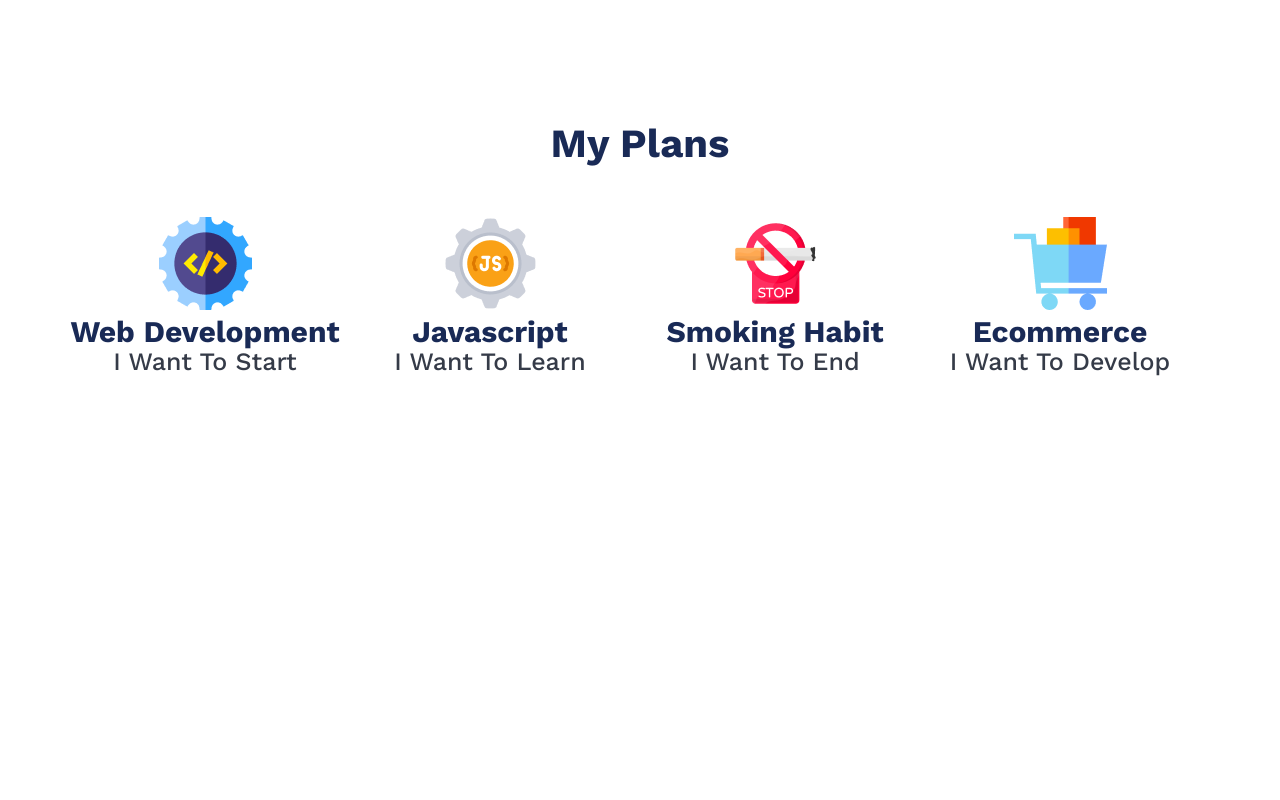
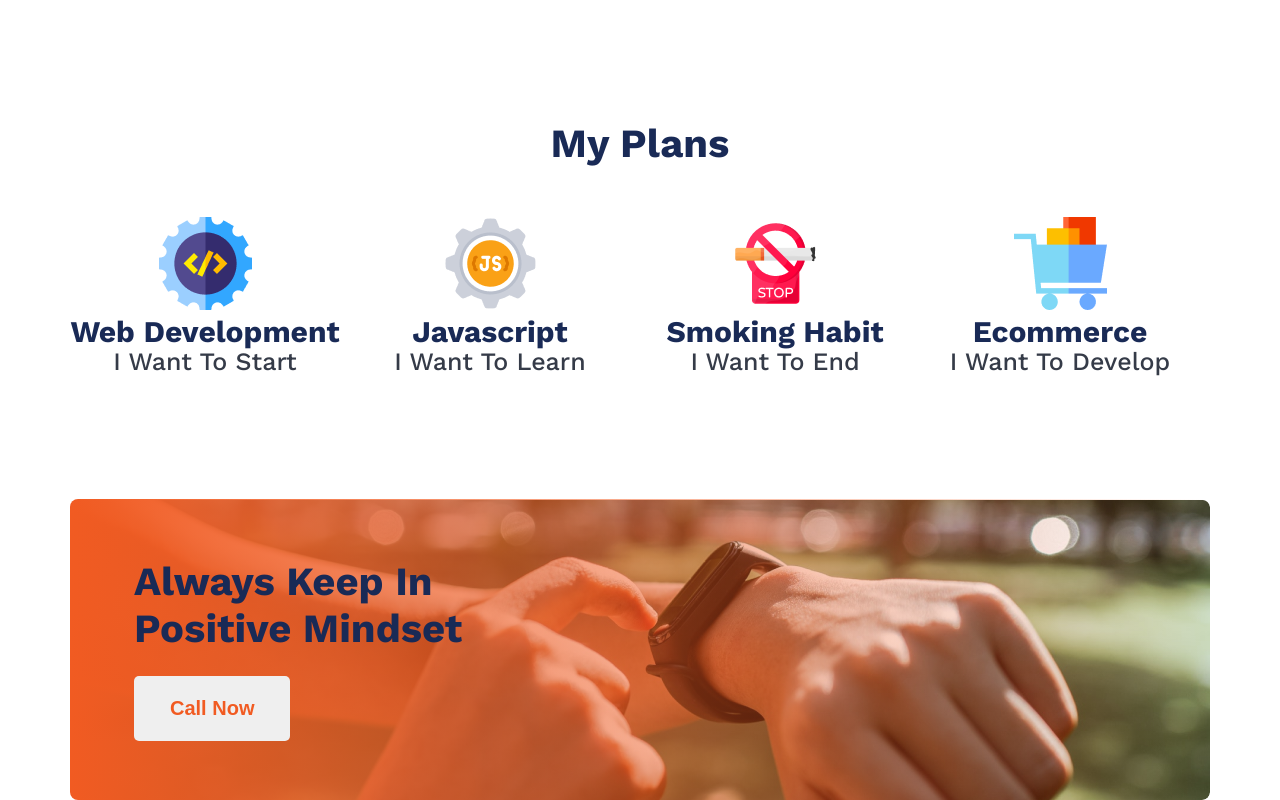
Before and after one commit to raiyan1999j/ph-project-02, a plain HTML site: page index.html in a window 1280 px wide. Shown: the part 1670-2470 px from the top of the page. Before the commit the page ends 2046 px from the top, so only its background shows below. Drawn offline with nearby package versions, Linux system fonts and the light colour scheme.

Commit message:
cotactArea added

```diff
--- a/index.html
+++ b/index.html
@@ -125,6 +125,16 @@
             </div>
         </section>
         <!-- skillArea-finish -->
+        <!-- contactArea-start -->
+        <section class="contactArea">
+            <div class="row">
+                <h2>always keep in positive mindset</h2>
+                <button class="btn">
+                    call now
+                </button>
+            </div>
+        </section>
+        <!-- contactArea-finish -->
     </main>
     <!-- mainArea-finish -->
     <!-- footerArea-start -->
--- a/style/style.css
+++ b/style/style.css
@@ -23,6 +23,7 @@ body{
     border:none;
     border-radius: 5px;
     transition:ease-in 0.3s;
+    text-transform: capitalize;
 }
 .row{
     width:1140px;
@@ -129,3 +130,23 @@ ul{
 .skillArea .skillBox div h3{
     margin:24p 0 10px 0;
 }
+/* ========== */
+/* contactArea */
+/* ========== */
+.contactArea .row{
+    padding:59px 0 59px 64px;
+    border-radius: 8px;
+    background: linear-gradient(90deg, #F15B22 0%, rgba(241, 91, 34, 0.00) 100%),url('../image/watch.png');
+}
+.contactArea h2{
+    width: 459px;
+    margin-bottom:24px;
+}
+.contactArea .btn{
+    padding:21px 36px;
+    color:#F15B22;
+}
+.contactArea .btn:hover{
+    background:linear-gradient(-90deg, rgba(241, 91, 34, 0.00) 0% ,#F15B22 100%);
+    color:white;
+}
```
